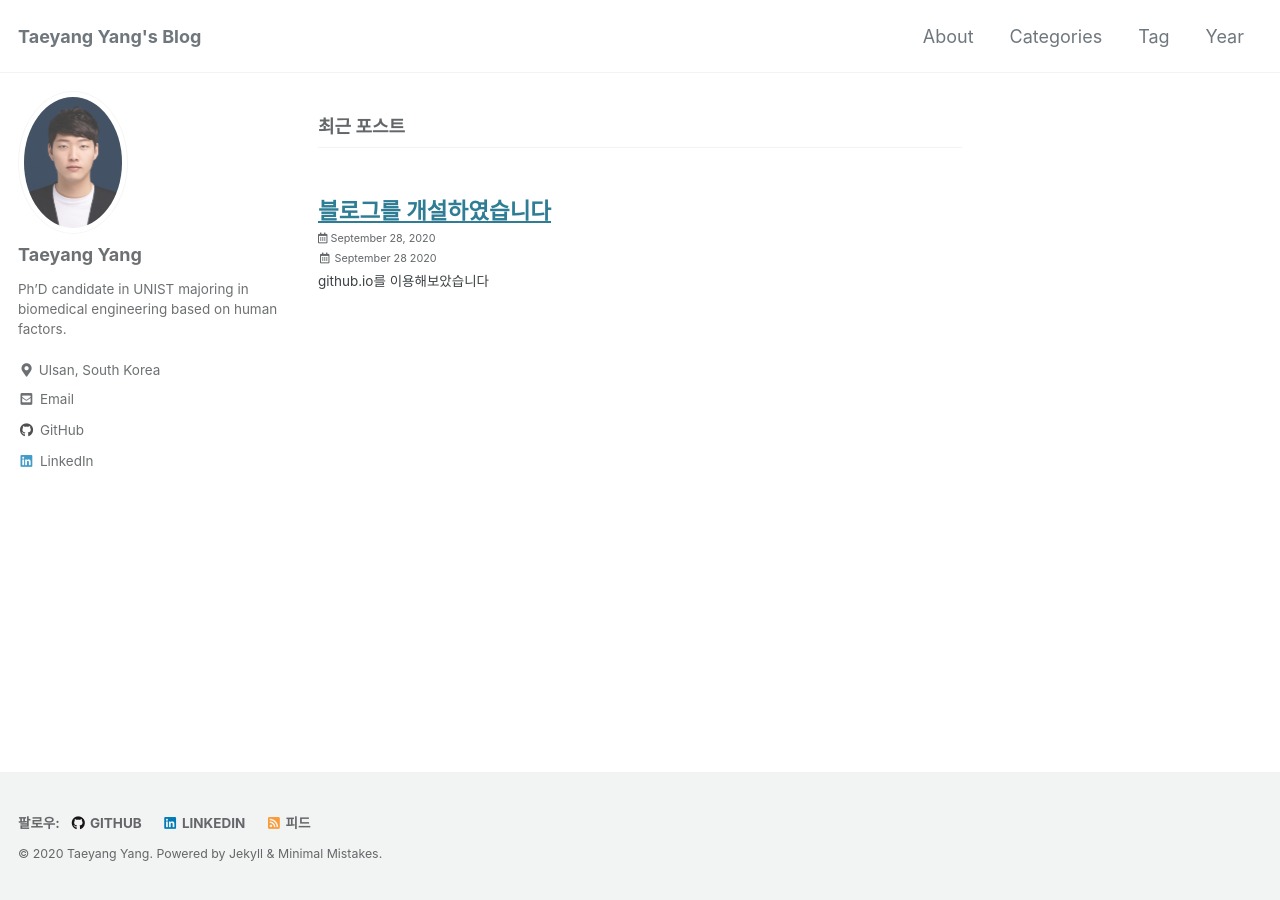
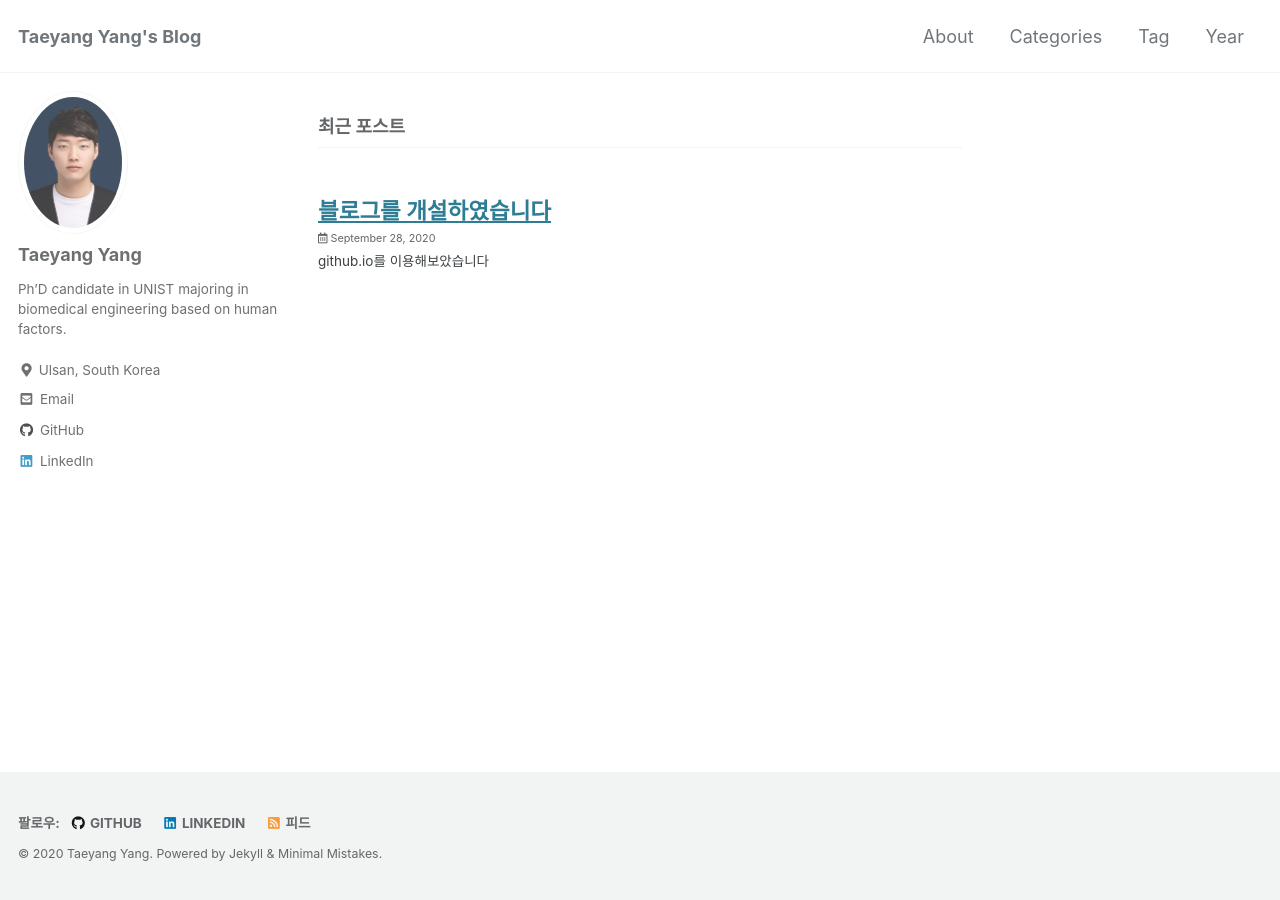
Before and after one commit to tyami/tyami.github.io, a Jekyll site: the page built from index.html, in a window 1280 px wide. Built offline with Jekyll 4.4.1, drawn with Linux system fonts in a browser that asks for light colours; cached includes are drawn as plain includes; the list of posts is cut into pages by our own code.

Commit message:
Update archive-single.html
롤백

```diff
--- a/_includes/archive-single.html
+++ b/_includes/archive-single.html
@@ -25,9 +25,6 @@
       {% endif %}
     </h2>
     {% include page__meta.html type=include.type %}
-    {% if post.date %}
-      <p class="page__meta"><i class="far fa-fw fa-calendar-alt" aria-hidden="true"></i> {{ post.date | date: "%B %d %Y" }}</p>
-    {% endif %}
     {% if post.excerpt %}<p class="archive__item-excerpt" itemprop="description">{{ post.excerpt | markdownify | strip_html | truncate: 160 }}</p>{% endif %}
   </article>
 </div>
```
